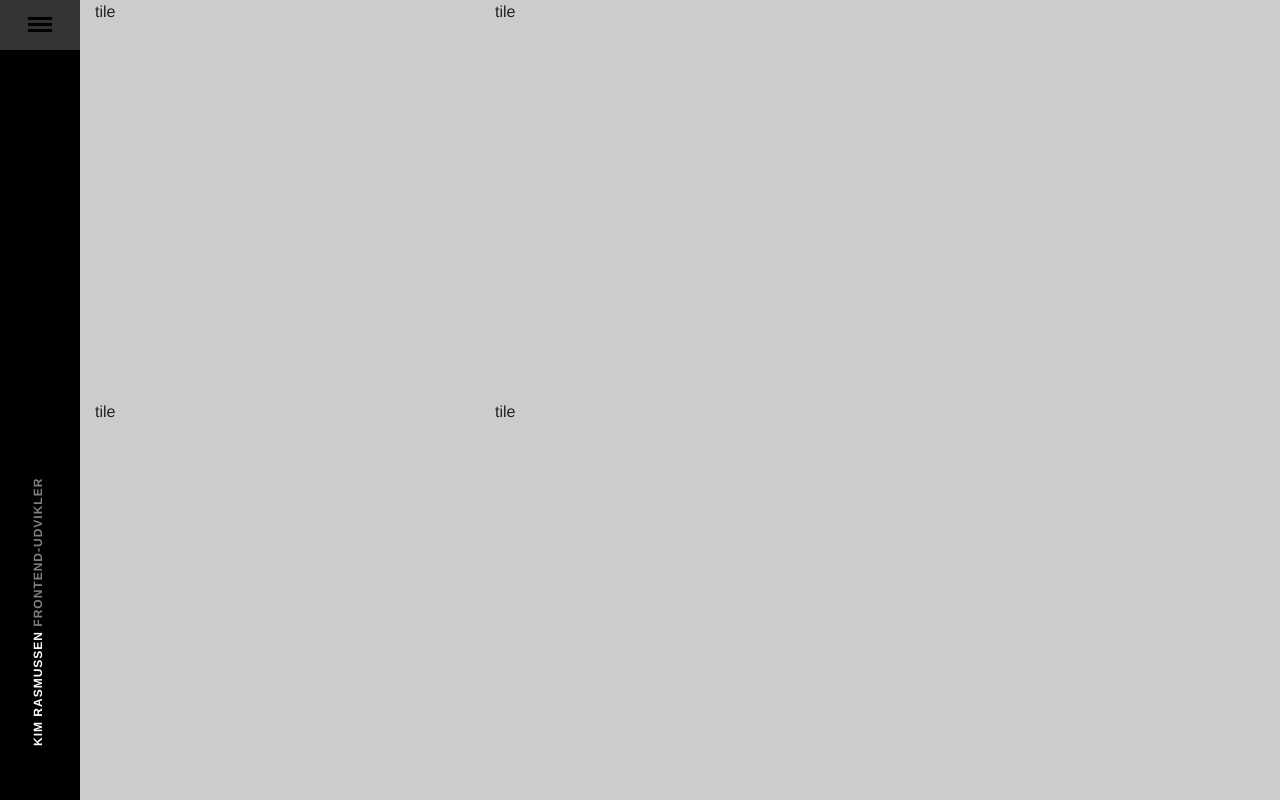
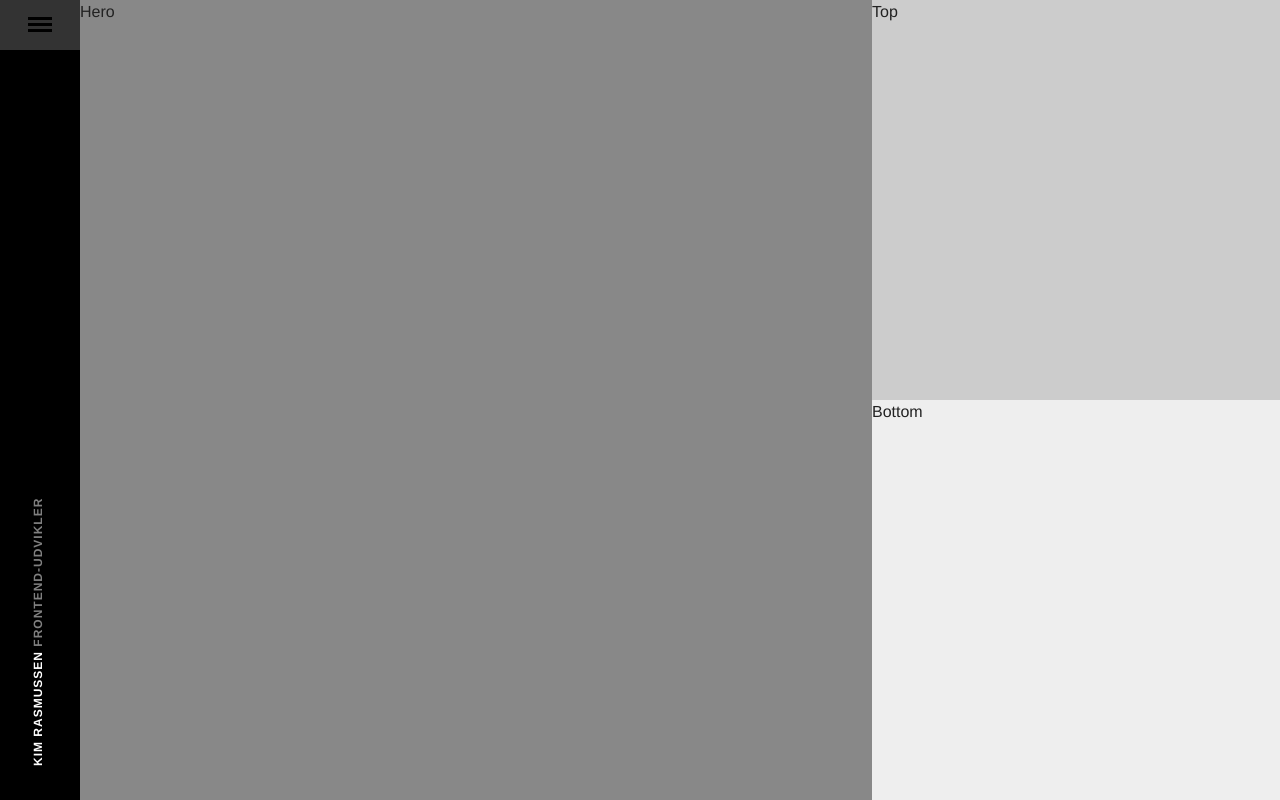
Before and after one commit to go4web/go4web.dk, a website: page index.html in a window 1280 px wide. Drawn offline with nearby package versions, Linux system fonts and the light colour scheme.

Commit message:
Minor changes to frontpage

```diff
--- a/assets/scss/modules/_header.scss
+++ b/assets/scss/modules/_header.scss
@@ -6,7 +6,9 @@ header {
 	@media #{$medium-up} {
 		width: 80px;
 		height: 100vh;
-		float: left;
+		position: absolute;
+		left: 0;
+		top: 0;
 	}
 }
 
@@ -42,12 +44,15 @@ header {
 	width: 100%;
 	height: 100vh;
 
+
+
 	@media #{$small-only} {
 		background: #eee;
 	}
 
 	@media #{$medium-up} {
 		background: #ccc;
+		padding-left: rem-calc(80);
 	}
 
 	&.is-visible {
@@ -157,7 +162,7 @@ nav {
 	display: block;
 	position: absolute;
 	left: 0;
-	bottom: -20px;
+	bottom: -40px;
 	z-index: 200;
 	width: 300px;
 
--- a/assets/scss/modules/_main.scss
+++ b/assets/scss/modules/_main.scss
@@ -1,10 +1,13 @@
 main {
 	@media #{$small-only} {
-		display: none;
+
 	}
 	@media #{$medium-up} {
 		padding-left: 80px;
 		width: 100%;
 		height: 100%;
+
+		background: yellow;
+		overflow: hidden;
 	}
 }
--- a/assets/scss/modules/_tiles.scss
+++ b/assets/scss/modules/_tiles.scss
@@ -1,17 +1,47 @@
 .tiles {
 	position: relative;
 	width: 100%;
+	height: 100%;
+
+	@include clearfix();
 }
+
+@media #{$small-only} {
 
 
 
-.tiles-row {
-	@include clearfix();
-	height: 50vh;
-	width: 100%;
 }
 
-.tile {
-	background: #ccc;
-	height: 100%;
+@media #{$medium-up} {
+
+
+	.tile {
+		position: absolute;
+
+		&.hero {
+			height: 100vh;
+			width: 66%;
+			left: 0;
+			top: 0;
+			background: #888;
+		}
+
+		&.right-top {
+			height: 50vh;
+			width: 34%;
+			right: 0;
+			top: 0;
+			background: #ccc;
+		}
+
+		&.right-bottom {
+			height: 50vh;
+			width: 34%;
+			right: 0;
+			bottom: 0;
+			background: #eee;
+		}
+
+	}
+
 }
--- a/index.html
+++ b/index.html
@@ -49,21 +49,17 @@
     </header>
 
     <main>
-        <div class="tiles-row">
-            <div class="large tile large-4 columns">
-                tile
+        <div class="tiles">
+            <div class="hero tile">
+                Hero
             </div>
-            <div class="small tile large-8 columns">
-                tile
+            <div class="right-top tile">
+                Top
+            </div>
+            <div class="right-bottom tile">
+                Bottom
             </div>
         </div>
-        <div class="tiles-row">
-            <div class="large tile large-4 columns">
-                tile
-            </div>
-            <div class="small tile large-8 columns">
-                tile
-            </div>
         </div>
     </main>
 
```
Also changed, not shown: public/css/app.css.
